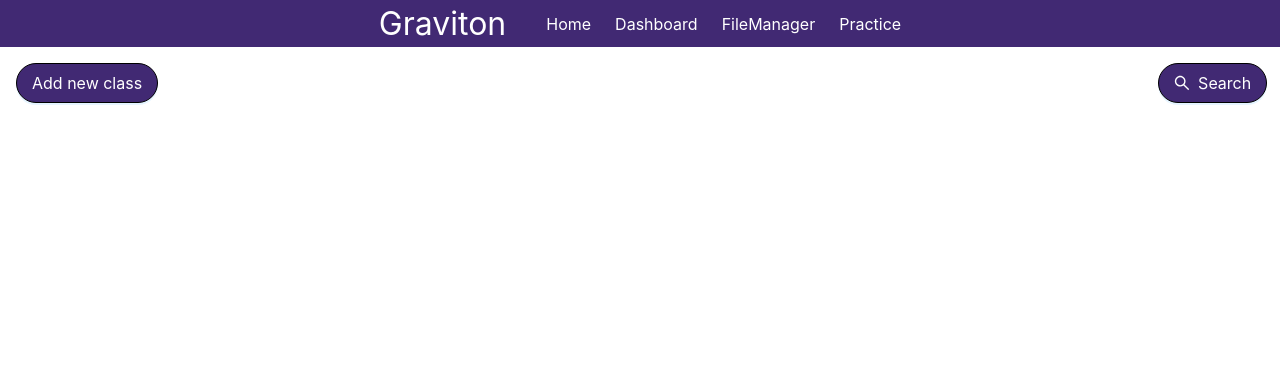
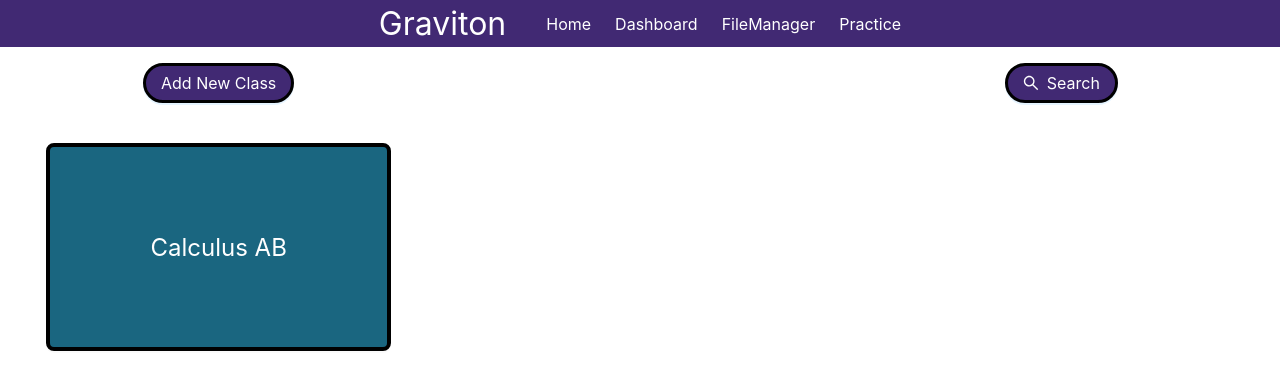
Before and after one commit to Highzahawk/Graviton, a React (Create React App) app: page / in a window 1280 px wide. Shown: the top 390 px of the page. Built offline with nearby package versions, Linux system fonts and the light colour scheme.

Commit message:
Adjusted buttons and added classes listed

```diff
--- a/src/App.js
+++ b/src/App.js
@@ -1,6 +1,6 @@
 import logo from './logo.svg';
 import './App.css';
-import {Button, Space, Icon} from 'antd';
+import {Button, Space, Icon, ConfigProvider} from 'antd';
 import SignIn from './Components/Auth/SignIn';
 import Home from './Pages/Home';
 import FileManager from './Pages/FileManager';
@@ -8,6 +8,8 @@ import Practice from './Pages/Practice';
 import Dashboard from './Pages/Dashboard';
 import {Routes, Route} from 'react-router-dom';
 import Navbar from './Navbar';
+import React from 'react';
+
 
 function App() {
   return(
--- a/src/Pages/Home.js
+++ b/src/Pages/Home.js
@@ -1,23 +1,38 @@
 import react from 'react';
 import { useNavigate } from 'react-router-dom';
-import {Button, Col, Layout, Row, Space} from 'antd';
+import {Button, Card, Space, Col, Row} from 'antd';
 import {SearchOutlined, VerticalAlignBottomOutlined} from '@ant-design/icons';
+import styles from "./buttonStyles.css";
+
 
 
 function Home(){
     const navigate = useNavigate();
     return(
-        <Space size = {1000}>
+        <Row gutter={[16, 40]}>
+            <Col span = {8}>
+                <Button type = "primary" className = "NewClass" shape = "round" size = "large">
+                    Add New Class
+                </Button>
+            </Col>
 
-            <Button type = "primary" class = "NewClass" shape = "round" size = "large" style={{ background: "#412973", borderColor: "black"}}>
-                Add new class
+            <Col span = {8} offset = {8}>
+                <Button type="primary" className = "Search" shape = "round" size = "large" >
+                    <SearchOutlined />
+                    Search
+                </Button>
+            </Col>
+
+            <Col span = {8}>
+                <Button type = "default" className = "Classes" size = "large">
+                Calculus AB
             </Button>
+            </Col>
 
-            <Button type="primary" class = "Search" shape = "round" size = "large" icon={<SearchOutlined />} style={{ background: "#412973", borderColor: "black"}}>
-                Search
-            </Button>
+        </Row>
 
-        </Space>
+
+
 
     );
 }
--- /dev/null
+++ b/src/Pages/buttonStyles.css
@@ -0,0 +1,35 @@
+.ant-btn-primary {
+    background-color: #412973;
+    border:solid black;
+  }
+
+
+  .ant-btn.ant-btn-primary:hover {
+    background-color: #412973;
+    box-shadow: 10px 5px #6542b0;
+    border: solid #6542b0;
+}
+
+.ant-btn.ant-btn-primary:active {
+  background-color: #412973;
+  box-shadow: 10px 5px #6542b0;
+  border: solid black;
+}
+
+.ant-btn.Classes {
+  padding: 100px;
+  background-color: #1a6680;
+  font-size: x-large;
+  text-align: center;
+  color:white;
+  border:solid 4px black;
+
+}
+
+.ant-btn.Classes:hover {
+  padding: 100px;
+  color:white;
+  background-color: #1a6680;
+  text-align: center;
+  border: solid 4px#34CBFF;
+}
--- a/src/index.css
+++ b/src/index.css
@@ -11,3 +11,8 @@ code {
   font-family: source-code-pro, Menlo, Monaco, Consolas, 'Courier New',
     monospace;
 }
+
+.ant-btn-primary:hover {
+  color: initial;
+  border: 0px solid #d9d9d9;
+}
```
